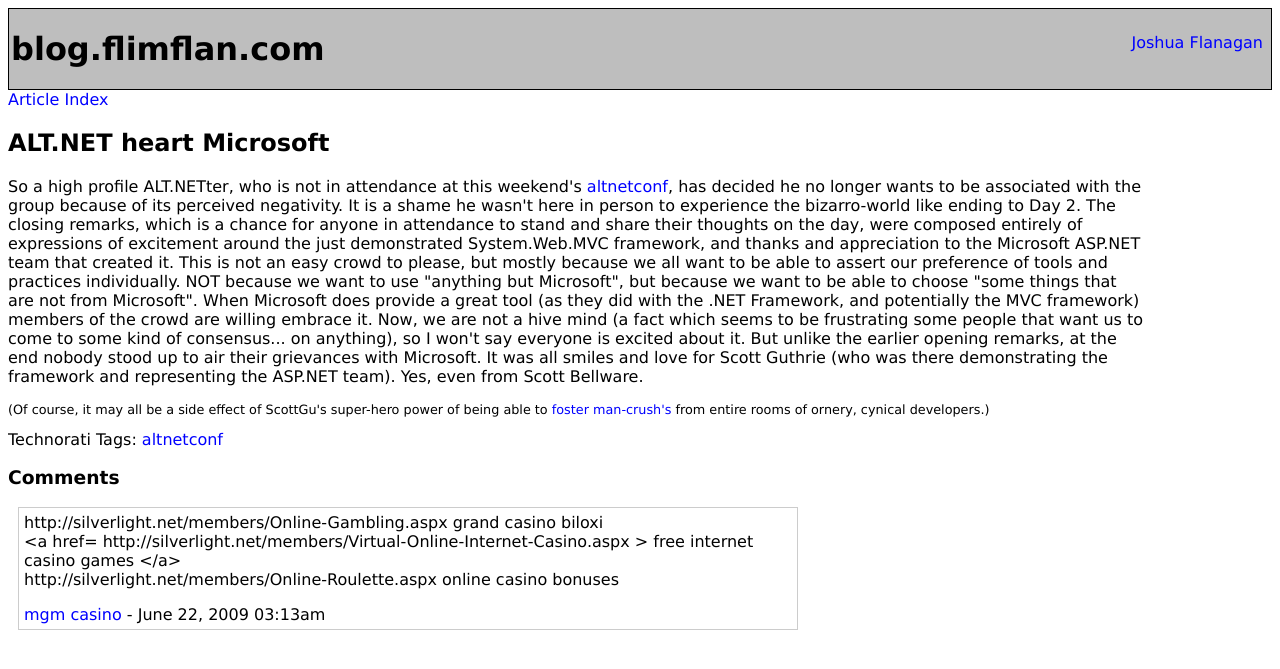
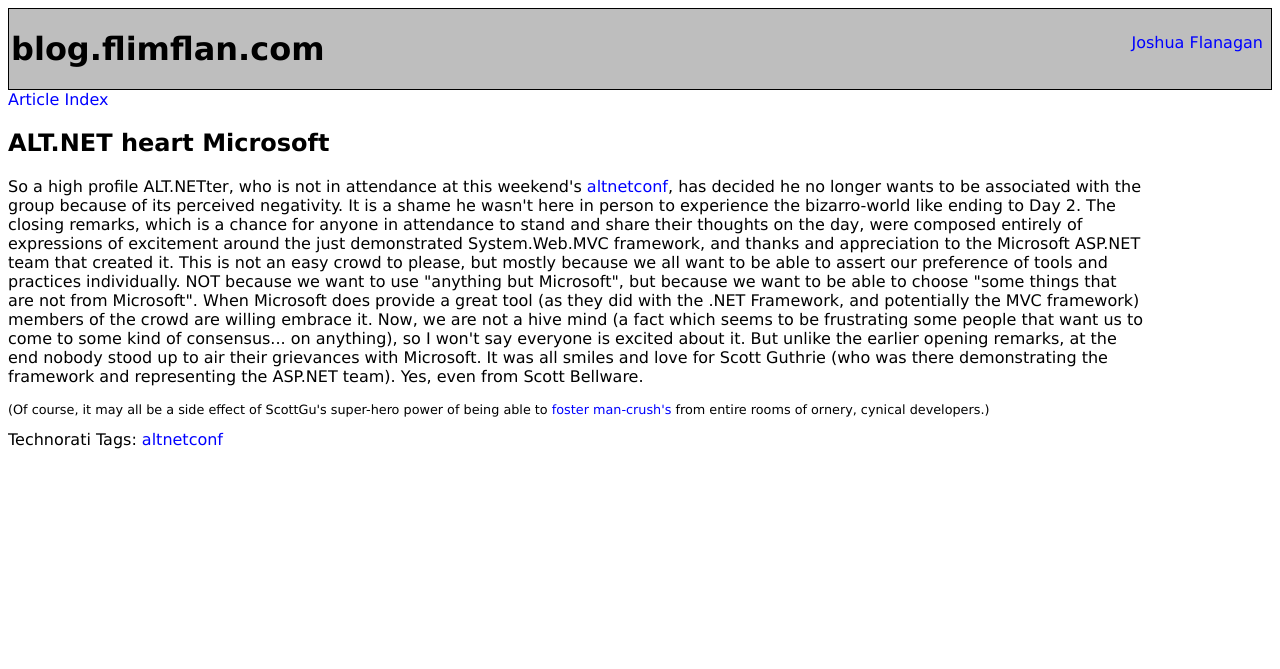
Before and after one commit to flimflan/flimflan.github.com, a Jekyll site: the page built from _posts/2007-10-06-altnet-heart-microsoft.html, in a window 1280 px wide. Shown: the top 669 px of the page. Built offline with Jekyll 4.4.1, drawn with Linux system fonts in a browser that asks for light colours.

Commit message:
Remove spam comment

```diff
--- a/_posts/2007-10-06-altnet-heart-microsoft.html
+++ b/_posts/2007-10-06-altnet-heart-microsoft.html
@@ -6,17 +6,7 @@
 dasblog_id: a6ec56ad-932a-453d-bdf9-094a3a4f531c
 published_at: 2007-10-06 21:13:13.465000000 -05:00
 tags: .NET;altnetconf
-comments:
-- created: 2009-06-22 03:13:37.328125000 -05:00
-  author: mgm casino
-  email: singaisduh@yahoo.com
-  url: http://silverlight.net/members/Online-Casino-Gambling.aspx
-  content: ! 'http://silverlight.net/members/Online-Gambling.aspx grand casino biloxi
-
-    &lt;a href= http://silverlight.net/members/Virtual-Online-Internet-Casino.aspx
-    &gt; free internet casino games &lt;/a&gt;
-
-    http://silverlight.net/members/Online-Roulette.aspx online casino bonuses'
+comments: []
 
 ---
 
```
